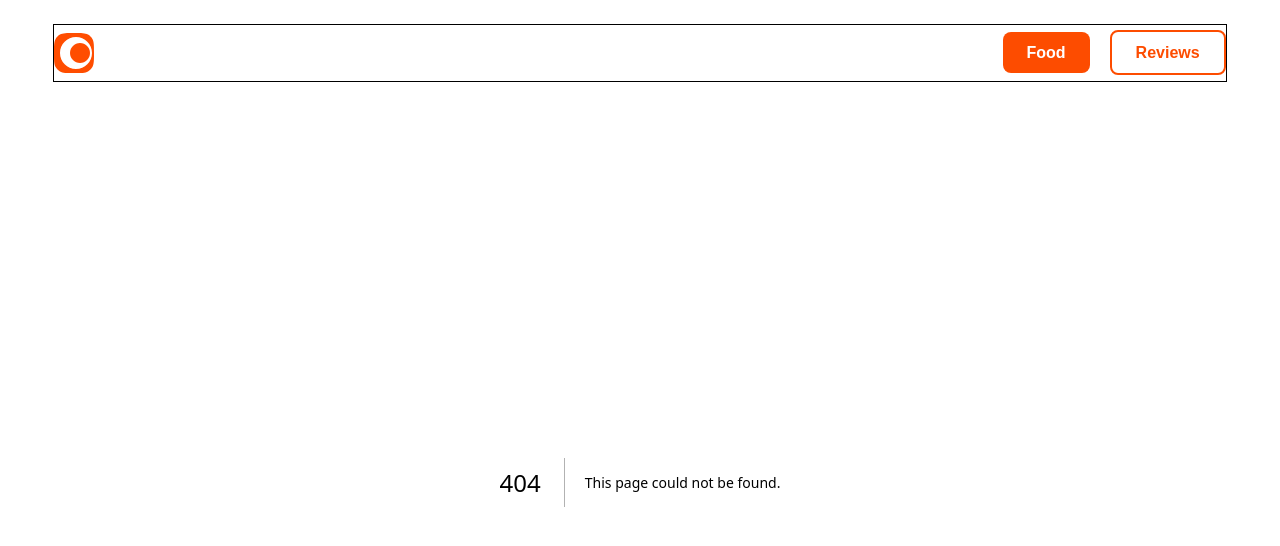
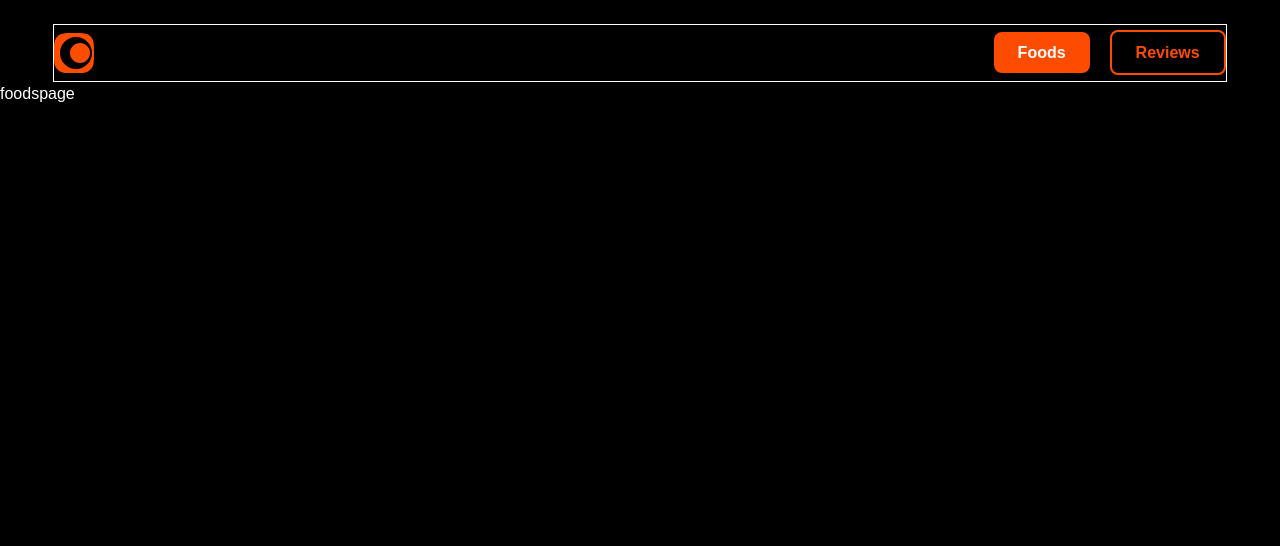
Before and after one commit to sucharita4867/FoodNest, a Next.js app: page /foods in a window 1280 px wide. Before the commit this address had no page. Shown: the top 546 px of the page. Built offline with nearby package versions, Linux system fonts and the light colour scheme.

Commit message:
added style

```diff
--- /dev/null
+++ b/src/app/foods/page.jsx
@@ -0,0 +1,7 @@
+import React from "react";
+
+const FoodsPage = () => {
+  return <div>foodspage</div>;
+};
+
+export default FoodsPage;
--- a/src/app/globals.css
+++ b/src/app/globals.css
@@ -23,7 +23,14 @@ body {
   background: var(--background);
   color: var(--foreground);
   font-family: Arial, Helvetica, sans-serif;
+
 }
+
+body {
+  @apply bg-black text-white;
+}
+
+
 
 .btn {
   @apply bg-[#fd4c00] text-white px-6 py-3 rounded-lg font-bold transition-all duration-300 ease-in-out hover:scale-105 hover:shadow-2xl hover:shadow-orange-300 active:scale-95;
--- a/src/app/layout.jsx
+++ b/src/app/layout.jsx
@@ -26,7 +26,7 @@ export default function RootLayout({ children }) {
       <body
         className={`${geistSans.variable} ${geistMono.variable} antialiased`}
       >
-        <header>
+        <header classNama="  py-2 ">
           <Navbar />
         </header>
         <main>{children}</main>
--- /dev/null
+++ b/src/app/reviews/page.jsx
@@ -0,0 +1,7 @@
+import React from "react";
+
+const ReviewsPage = () => {
+  return <div>ReviewsPage</div>;
+};
+
+export default ReviewsPage;
--- a/src/components/Navbar.jsx
+++ b/src/components/Navbar.jsx
@@ -9,8 +9,8 @@ const Navbar = () => {
           <img src="/logo.svg" alt="" />
         </figure>
         <div className="space-x-5">
-          <Link className="btn" href="/food">
-            Food
+          <Link className="btn" href="/foods">
+            Foods
           </Link>
           <Link className="btn-outline" href="/reviews">
             Reviews
```
